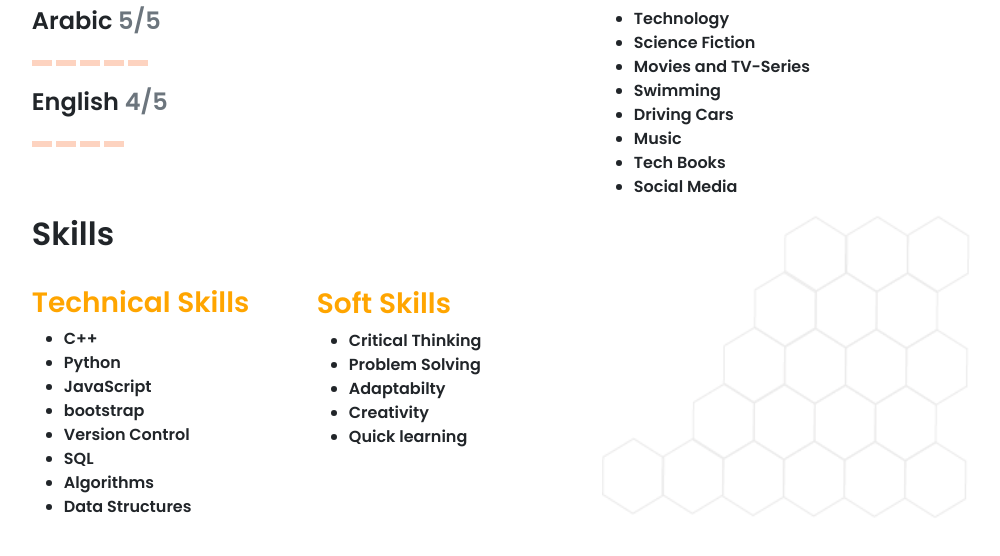
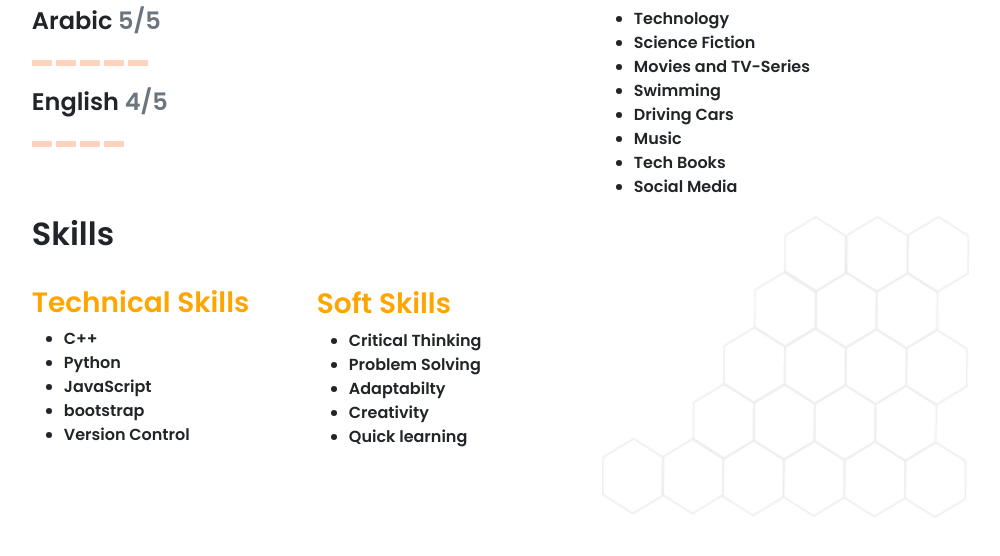
Before and after one commit to POI911/C.V, a plain HTML site: page index.html in a window 1280 px wide. Shown: the part 702-1258 px from the top of the page, without its empty margins (121-1121 px from the left). Drawn offline with nearby package versions, Linux system fonts and the light colour scheme.

Commit message:
Update index.html

```diff
--- a/index.html
+++ b/index.html
@@ -147,9 +147,7 @@
                         <li>JavaScript</li>
                         <li>bootstrap</li>
                         <li>Version Control</li>
-                        <li>SQL</li>
-                        <li>Algorithms</li>
-                        <li>Data Structures</li>
+
 
                     </ul>
                     </div>
```
